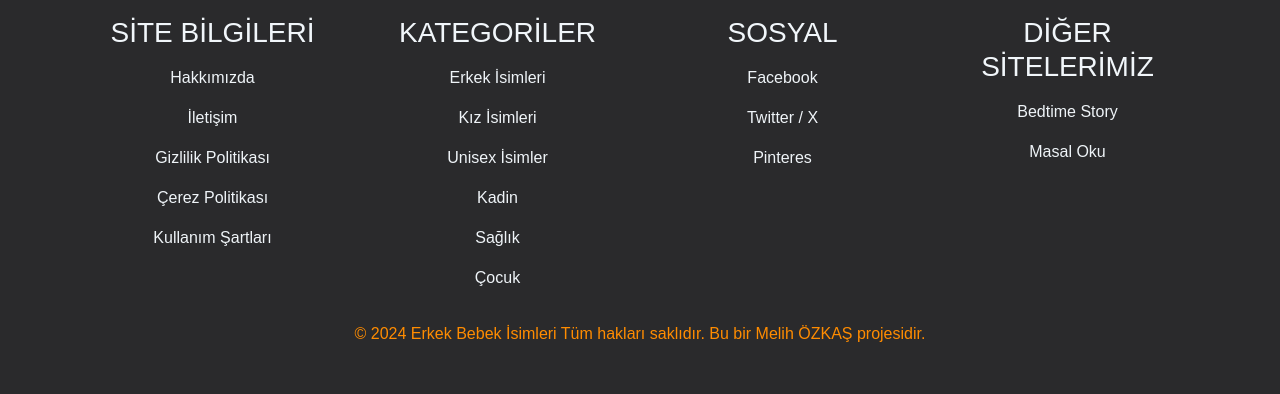
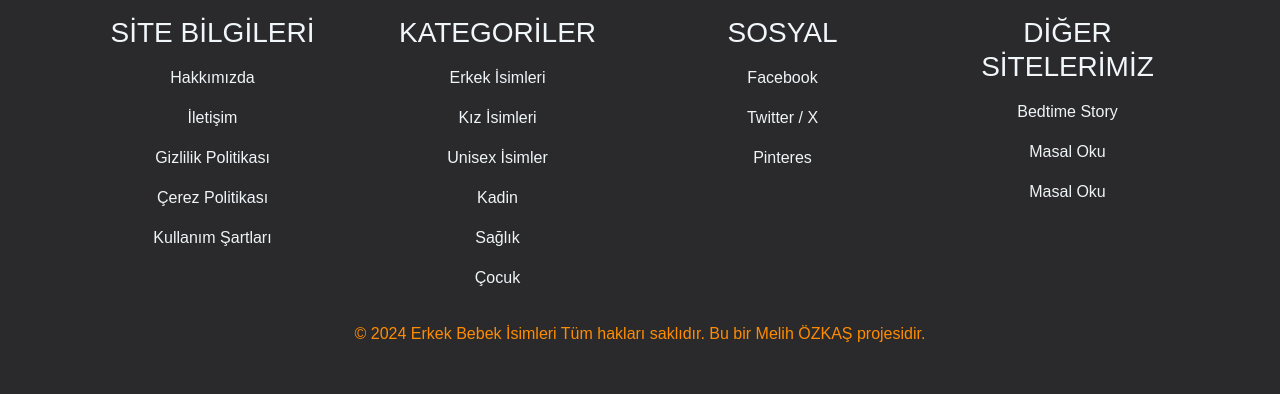
Before and after one commit to MelihOZKAS/erkektirt, a Django app: page /cerez-politikasi/ in a window 1280 px wide. Shown: the part 1991-2385 px from the top of the page. Run offline with Django 5.2, Linux system fonts and the light colour scheme; some libraries are stand-ins or nearby versions.

Commit message:
ALLAH ım utandırma RABBİM

```diff
--- a/isimler/admin.py
+++ b/isimler/admin.py
@@ -97,8 +97,6 @@ class PostAdmin(admin.ModelAdmin):
     seo_check.short_description = 'SEO'
 
 
-
-
 admin.site.register(Post, PostAdmin)
 
 
--- a/templates/parcalar/footer.html
+++ b/templates/parcalar/footer.html
@@ -36,6 +36,7 @@
                 <ul class="list-unstyled">
                     <li class="mt-3"><a href="https://www.thestoryunfolds.com/" target="_blank">Bedtime Story</a></li>
                     <li class="mt-3"><a href="https://www.cocukmasallarioku.com/" target="_blank">Masal Oku</a></li>
+                    <li class="mt-3"><a href="https://masaloku.com.tr/" target="_blank">Masal Oku</a></li>
                 </ul>
             </div>
 
```
